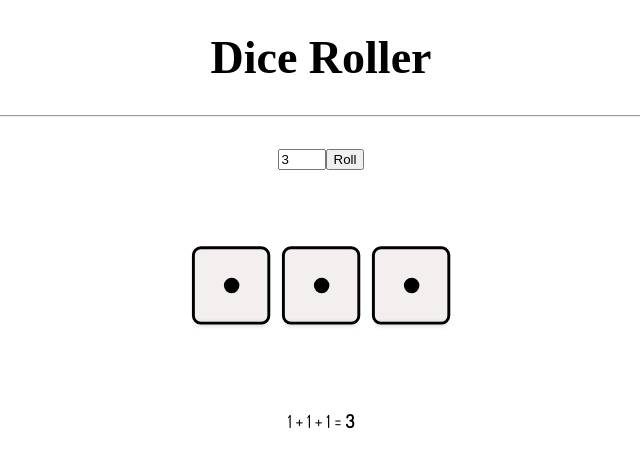
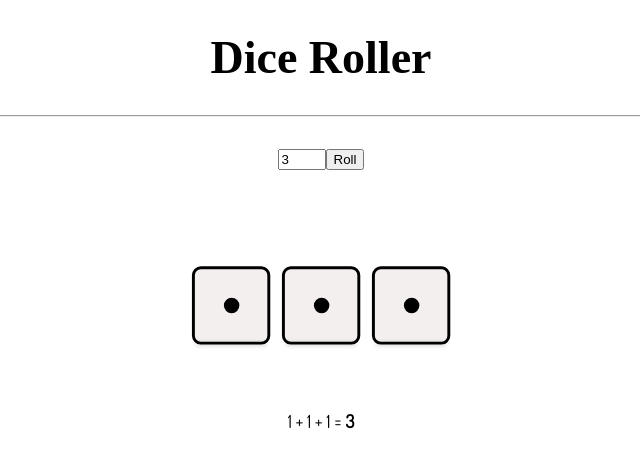
Before and after one commit to A-A-Z/dice-roller, a Vue app in the folder diceroller/: page / in a window 1280 px wide. Shown: the top 468 px of the page, without its empty margins (319-959 px from the left). Built offline with nearby package versions, Linux system fonts and the light colour scheme; a web font is replaced by a local one.

Commit message:
They now wiggle and bounce all sexy like.  The dice that is.

```diff
--- a/diceroller/src/App.vue
+++ b/diceroller/src/App.vue
@@ -71,6 +71,8 @@ export default {
         if (rollsToGo[index] === 0) {
           rolling[index] = false
           clearInterval(timers[index])
+        } else if (rollsToGo[index] < 2) {
+          rolling[index] = false
         } else {
           rolling[index] = true
         }
@@ -80,7 +82,7 @@ export default {
 
       if (data.rolling.reduce((a, b) => a + b, 0) === 0) {
         for (let i = 0; i < data.number; i++) {
-          rollsToGo[i] = Math.floor((Math.random() * 10) + 3)
+          rollsToGo[i] = Math.floor((Math.random() * 10) + 7)
           timers[i] = setInterval(() => { keepRolling(i) }, 70)
         }
       }
--- a/diceroller/src/assets/sass/_die.scss
+++ b/diceroller/src/assets/sass/_die.scss
@@ -1,3 +1,43 @@
+@keyframes wobble  {
+  0%  { transform:  rotate(0deg); }
+  20%  { transform:  rotate(10deg); }
+  50%  { transform:  rotate(-10deg); }
+  100%  { transform:  rotate(0deg); }
+}
+
+@keyframes bounce {
+  from, 20%, 53%, 80%, to {
+    animation-timing-function: cubic-bezier(0.215, 0.610, 0.355, 1.000);
+    transform: translate3d(0,0,0);
+  }
+
+  10% {
+    transform:  rotate(-15deg);
+  }
+
+  20% {
+    transform:  rotate(15deg);
+  }
+
+  40%, 43% {
+    animation-timing-function: cubic-bezier(0.755, 0.050, 0.855, 0.060);
+    //transform: translate3d(0, -30px, 0);
+    transform: translate3d(0, -18px, 0);
+  }
+
+
+  70% {
+    animation-timing-function: cubic-bezier(0.755, 0.050, 0.855, 0.060);
+    //transform: translate3d(0, -15px, 0);
+    transform: translate3d(0, -8px, 0);
+  }
+
+  90% {
+    //transform: translate3d(0,-4px,0);
+    transform: translate3d(0,-1px,0);
+  }
+}
+
 .die {
   transition: padding 0.5s ease;
   height: $die-size;
@@ -19,15 +59,19 @@
   &.rolling {
     padding: 0 0 $die-jump 0;
 
+    svg {
+      animation: wobble 0.5s infinite;
+    }
+  }
 
+  &.stop-rolling {
     svg {
-      @keyframes wobble  {
-        0%  { transform:  rotate(0deg); }
-        20%  { transform:  rotate(10deg); }
-        50%  { transform:  rotate(-10deg); }
-        100%  { transform:  rotate(0deg); }
-      }
-      animation: wobble 0.5s infinite;
+
+      //border: 2px solid #F00;
+      //animation-name: bounce;
+      animation: bounce 0.5s 1;
+      animation-delay: 0.17s;
+      //transform-origin: center bottom;
     }
   }
 
--- a/diceroller/src/assets/sass/app.scss
+++ b/diceroller/src/assets/sass/app.scss
@@ -1,7 +1,7 @@
 $colour-dice-fill: #F4EFEF;
 $colour-dice-stroke: #000000;
 
-$die-jump: 30px;
+$die-jump: 50px;
 $die-size: 80px;
 
 @import 'die';
--- a/diceroller/src/components/Die.vue
+++ b/diceroller/src/components/Die.vue
@@ -24,11 +24,7 @@ export default {
   props: ['result', 'rolling'],
   methods: {
     setClass: (resultLabel, isRolling) => {
-      let classes = ['die', 'result-' + resultLabel]
-      if (isRolling) {
-        classes.push('rolling')
-      }
-      return classes
+      return ['die', 'result-' + resultLabel, ((isRolling) ? 'rolling' : 'stop-rolling')]
     }
   }
 }
```
Also changed, not shown: 1 other file (tests, documents, lock files or other folders).
